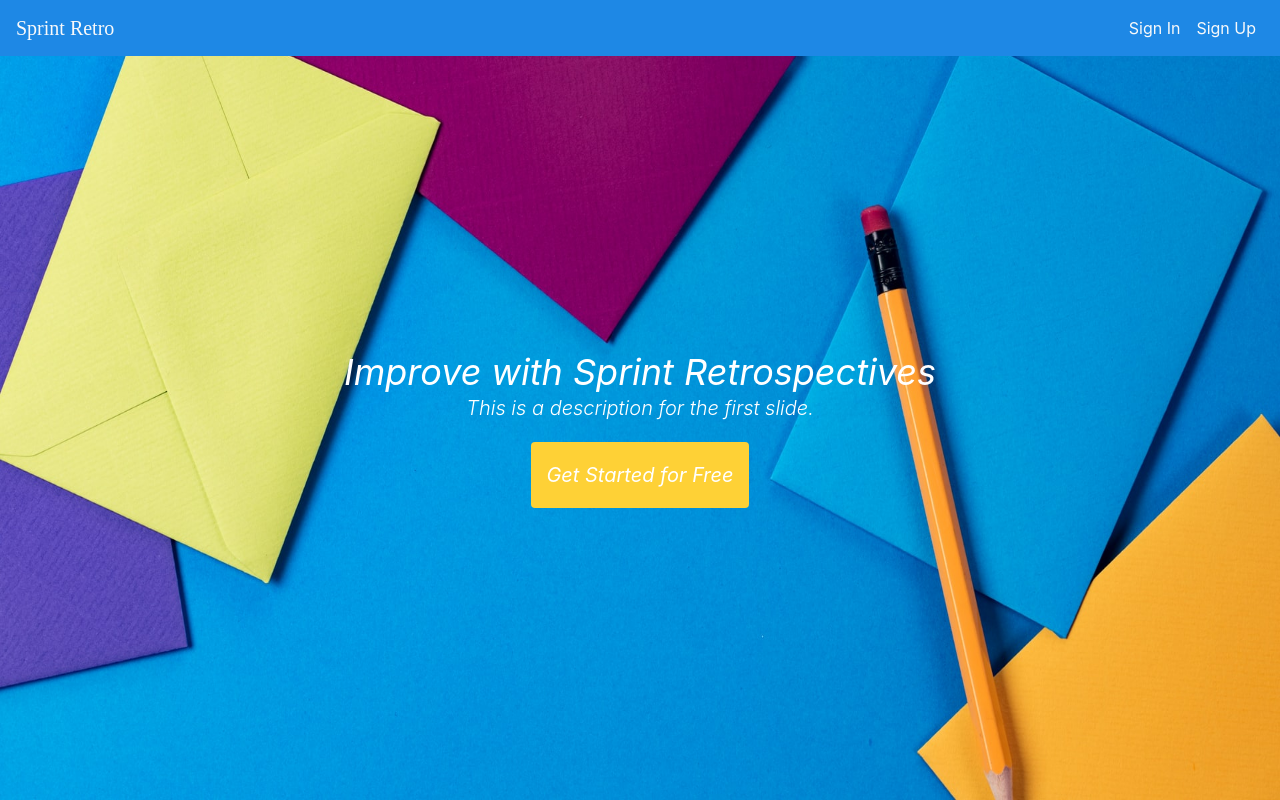
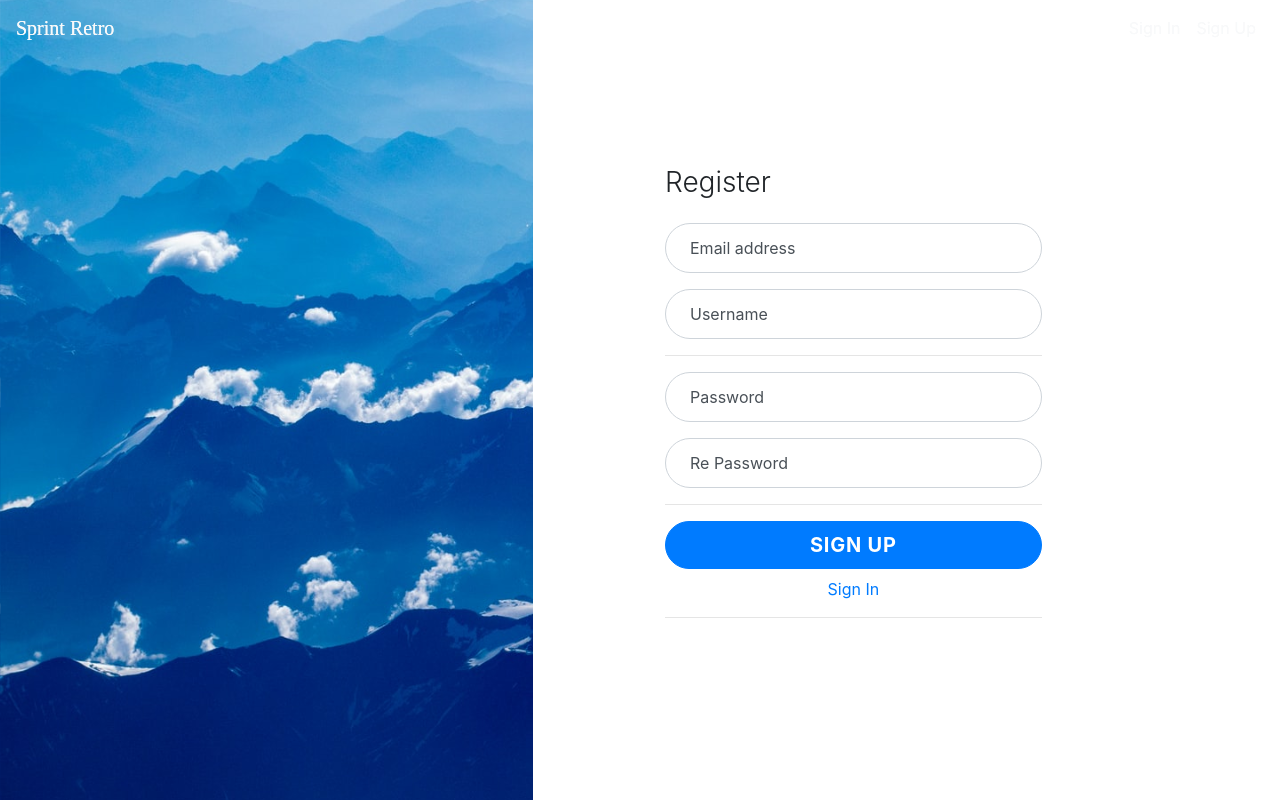
Before and after one commit to NguyenHongAn/sprint-retro-app, a React (Create React App) app: page /#/auth/signup in a window 1280 px wide. Built offline with nearby package versions, Linux system fonts and the light colour scheme.

Commit message:
[reactJS] fix url error when deploy

```diff
--- a/src/App.js
+++ b/src/App.js
@@ -1,5 +1,5 @@
 import React from 'react';
-import {BrowserRouter as Router, Route, Switch, Redirect} from 'react-router-dom';
+import {HashRouter as Router, Route, Switch, Redirect} from 'react-router-dom';
 
 import './domain/Dashboard/dashboard.css';
 
--- a/src/components/AppNavBar.js
+++ b/src/components/AppNavBar.js
@@ -2,7 +2,7 @@ import React, {useState} from 'react'
 import {Navbar,NavItem,NavLink,Collapse,NavbarBrand,Nav, NavbarToggler,Dropdown, DropdownItem, DropdownToggle, DropdownMenu } from 'reactstrap';
 import { FontAwesomeIcon } from '@fortawesome/react-fontawesome';
 import { faUserCircle } from '@fortawesome/free-solid-svg-icons';
-import { Link, useLocation, useHistory, withRouter } from 'react-router-dom';
+import { Link, useLocation, useHistory } from 'react-router-dom';
 
 
 export default function AppNavBar() {
@@ -53,13 +53,13 @@ export default function AppNavBar() {
                             </DropdownToggle>
                             <DropdownMenu>
                                 <DropdownItem>
-                                    <Link to="/profile" className="text-decoration-none"> Profile</Link>
+                                    <Link to="#/profile" className="text-decoration-none"> Profile</Link>
                                 </DropdownItem>
                                 <DropdownItem>
                                     <button onClick={signOut} className="btn-link" style={signOutBtn}>Sign Out</button>
                                 </DropdownItem>
                                 <DropdownItem>
-                                    <Link to="/dashboard" className="text-decoration-none"> Dashboard</Link>
+                                    <Link to="#/dashboard" className="text-decoration-none"> Dashboard</Link>
                                 </DropdownItem>
                             </DropdownMenu>
                             </Dropdown>
@@ -67,10 +67,10 @@ export default function AppNavBar() {
                     </Nav>
                     :<Nav className="ml-auto" navbar>
                     <NavItem active>
-                        <NavLink className="text-light" href="/auth/signin">Sign In</NavLink>
+                        <NavLink className="text-light" href="#/auth/signin">Sign In</NavLink>
                     </NavItem>
                     <NavItem>
-                        <NavLink className="text-light" href="/auth/signup">Sign Up</NavLink>
+                        <NavLink className="text-light" href="#/auth/signup">Sign Up</NavLink>
                     </NavItem>
                 </Nav>}
 
--- a/src/domain/Auth/SignIn.js
+++ b/src/domain/Auth/SignIn.js
@@ -139,7 +139,7 @@ export default function SignIn() {
                         <Link to="#">Forgot password?</Link>
                     </div>
                     <div className="text-center">
-                        <Link to="/auth/signup">Sign up</Link>
+                        <Link to="#/auth/signup">Sign up</Link>
                     </div>
                 <hr/>
                 <FormGroup>
--- a/src/domain/Auth/SignUp.js
+++ b/src/domain/Auth/SignUp.js
@@ -113,7 +113,7 @@ export default function SignUp() {
                 <Button type="submit" color="primary" size="lg" block
                 className="btn-login text-uppercase font-weight-bold mb-2"> Sign Up</Button>
                 <div className="text-center">
-                    <Link to="/auth/signin">Sign In</Link>
+                    <Link to="#/auth/signin">Sign In</Link>
                 </div>
             <hr/>
         </Form>
--- a/src/domain/Column/Cards/ChangeBoardName.js
+++ b/src/domain/Column/Cards/ChangeBoardName.js
@@ -31,7 +31,7 @@ export default function ChangeBoardName({board, changeBoardName}) {
 
     return (
         <div>
-            <Link type="button"  className="go-back-link" to="/dashboard">/Dashboard</Link>
+            <Link type="button"  className="go-back-link" to="#/dashboard">/Dashboard</Link>
 
            <Row className="change-board-name-text">
            {isOpen?
--- a/src/domain/Home/HomePage.js
+++ b/src/domain/Home/HomePage.js
@@ -14,7 +14,7 @@ export default function HomePage() {
                 <Container className="heading">
                     Improve with Sprint Retrospectives
                 <p className="lead">This is a description for the first slide.</p>
-                <Link className="btn-start" to="/auth/signup"> Get Started for Free </Link>
+                <Link className="btn-start" to="#/auth/signup"> Get Started for Free </Link>
                 </Container>
 
                 </div>
--- a/src/domain/Profile/ProfilePage.js
+++ b/src/domain/Profile/ProfilePage.js
@@ -179,7 +179,7 @@ export default function ProfilePage() {
                         }
                         <FormGroup>
                             <Button color="primary" size="lg" outline type="submit">Save</Button>
-                            <Link to="/dashboard"></Link>
+                            <Link to="#/dashboard"></Link>
                         </FormGroup>
                     </Form>
                 </Col>
```
